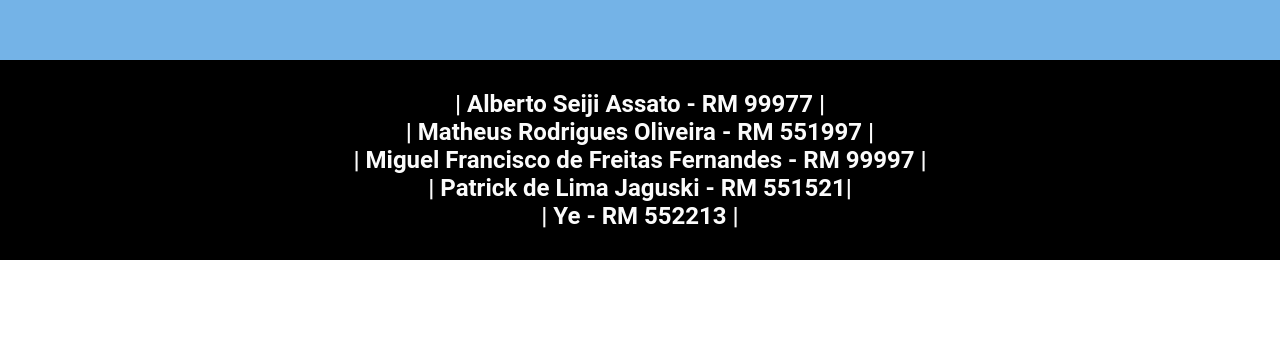
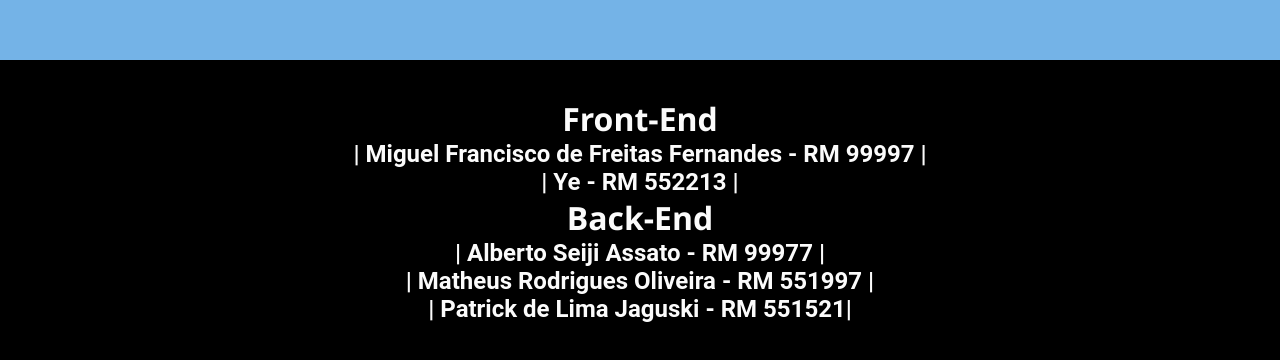
Before and after one commit to Miguel-Fr3/Gs_RWD, a Next.js app: page / in a window 1280 px wide. Shown: the part 983-1343 px from the top of the page. Before the commit the page ends 1243 px from the top, so only its background shows below. Built offline with nearby package versions, Linux system fonts and the light colour scheme.

Commit message:
Alterando Rodape

```diff
--- a/src/components/Rodape/Rodape.jsx
+++ b/src/components/Rodape/Rodape.jsx
@@ -3,12 +3,21 @@ export default function Rodape() {
   return (
     <footer>
         <div className="rodape">
-            <p> | Alberto Seiji Assato - RM 99977 | </p>
-            <p> | Matheus Rodrigues Oliveira - RM 551997 | </p>
-            <p> | Miguel Francisco de Freitas Fernandes - RM 99997 | </p>
-            <p> | Patrick de Lima Jaguski - RM 551521| </p>
-            <p> | Ye - RM 552213 | </p>
-        </div>
+
+            <div className='front-end'>
+              <h1>Front-End</h1>
+              <p> | Miguel Francisco de Freitas Fernandes - RM 99997 | </p>
+              <p> | Ye - RM 552213 | </p>
+            </div>
+
+            <div className='back-end'>
+            <h1>Back-End</h1>
+              <p> | Alberto Seiji Assato - RM 99977 | </p>
+              <p> | Matheus Rodrigues Oliveira - RM 551997 | </p>
+              <p> | Patrick de Lima Jaguski - RM 551521| </p>
+              </div>
+
+            </div>
     </footer>
   )
 }
--- a/src/components/Rodape/Rodape.scss
+++ b/src/components/Rodape/Rodape.scss
@@ -6,8 +6,25 @@
     flex-direction: column;
     background-color: #000;
     color: #fbfbfb;
-    height: 200px;
+    height: 300px;
 
+
+    .back-end{
+        display: flex;
+        text-align: center;
+        align-items: center;
+        justify-content: center;
+        flex-direction: column;
+    }
+
+    .front-end{
+        display: flex;
+        text-align: center;
+        align-items: center;
+        justify-content: center;
+        flex-direction: column;
+
+    }
     p{
         color: #fbfbfb;
         display: flex;
@@ -19,4 +36,9 @@
         font-weight: 700;
         text-align: center;
     }
+    h1{
+        text-align: center;
+        color: #fbfbfb;
+    }
+
 }
```
